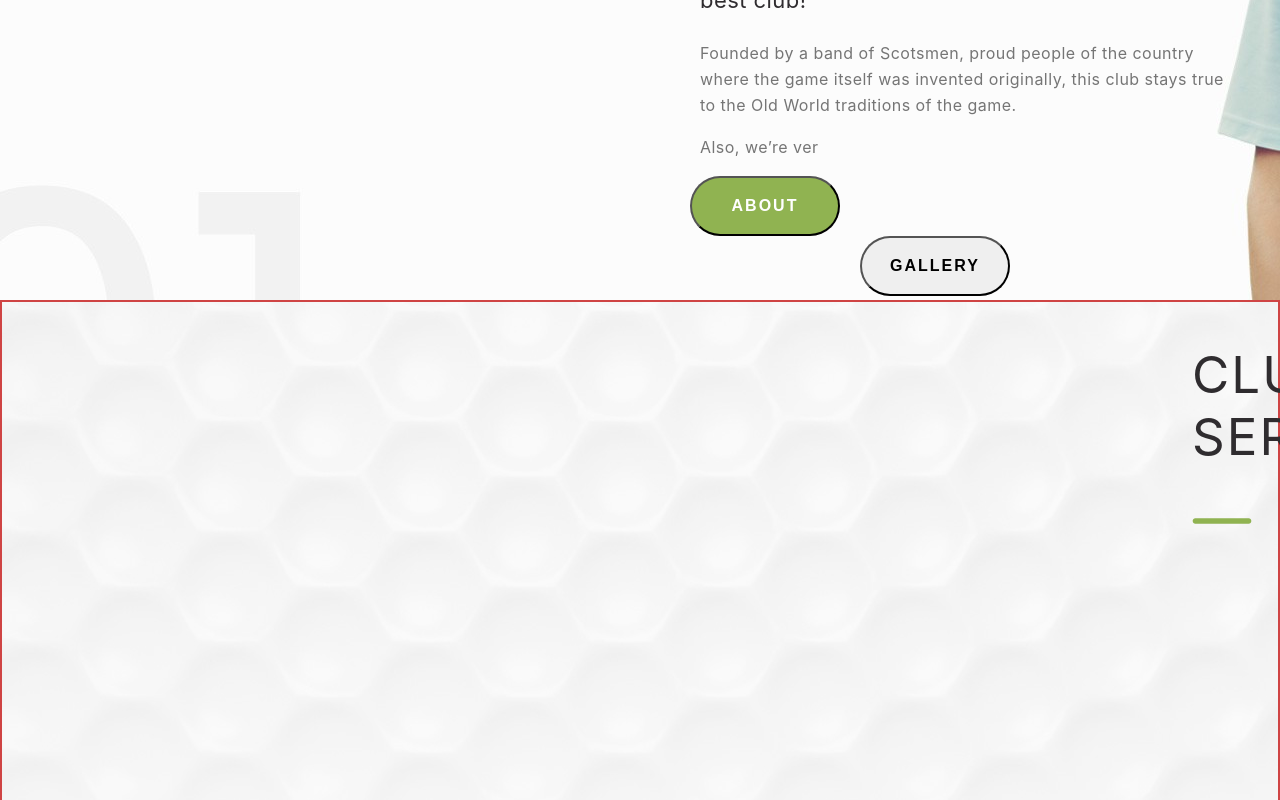
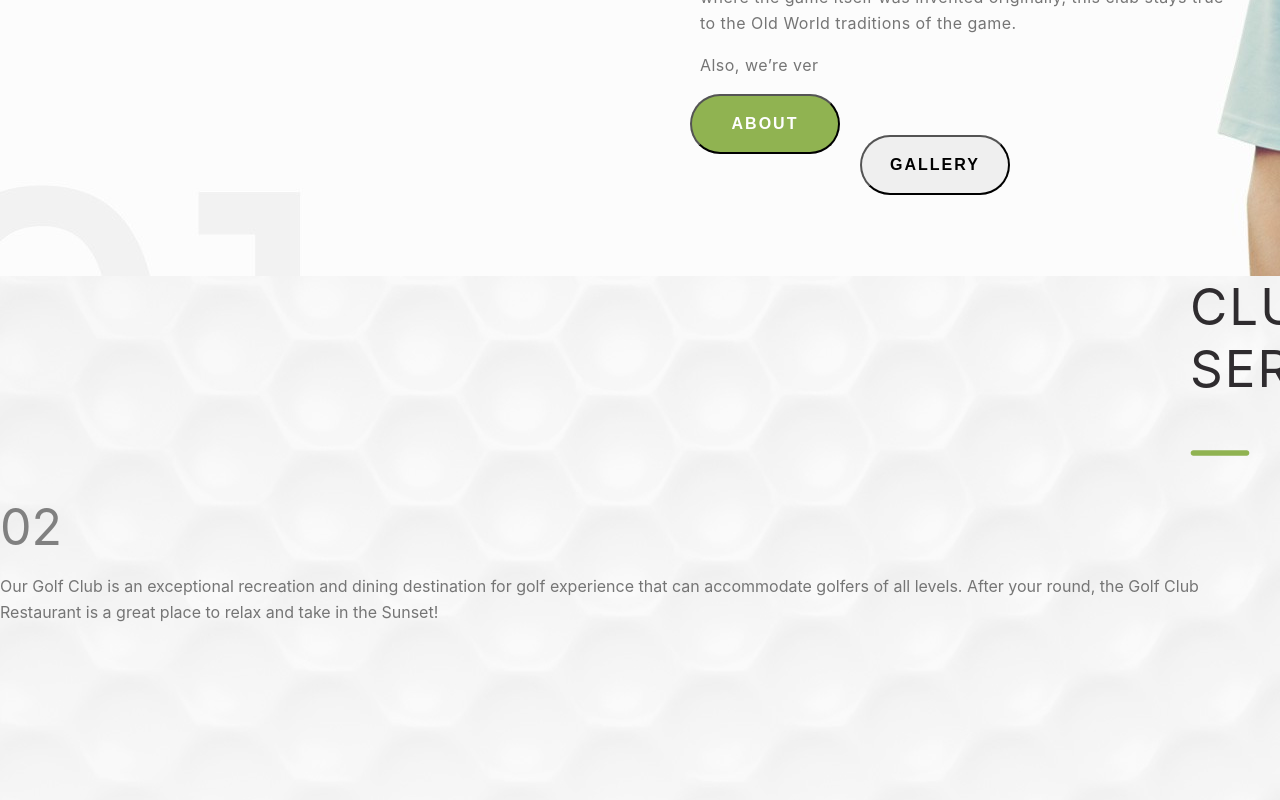
Before and after one commit to MohamedTlilii/GOLF, a React (Create React App) app: page / in a window 1280 px wide. Shown: the part 1300-2100 px from the top of the page. Built offline with nearby package versions, Linux system fonts and the light colour scheme.

Commit message:
almost-done

```diff
--- a/src/App.css
+++ b/src/App.css
@@ -106,7 +106,7 @@
 .intro-icon {
   margin-left: 595px;
   bottom: 45px;
-
+  margin-top: -40px ;
   color: rgb(144, 179, 81);
   /* border: 2px solid rgb(207, 68, 68); */
 }
@@ -121,7 +121,7 @@
   letter-spacing: 0.44px;
   width: 500px;
   margin-left: 600px;
-
+margin-top: -20px ;
   /* border: 2px solid rgb(207, 68, 68); */
 }
 .intro p {
@@ -139,7 +139,8 @@
   background-image: url("../public/assets/img/img3.jpg");
   background-repeat: no-repeat;
   height: 110vh;
-  border: 2px solid rgb(207, 68, 68);
+  /* border: 2px solid rgb(207, 68, 68); */
+  margin-top: -66px;
 }
 .service-icon {
   margin-left: 1180px;
@@ -147,3 +148,15 @@
 
   color: rgb(144, 179, 81);
 }
+.number {
+  font-size: 50px;
+  color: gray;
+
+}
+.service-titlle {
+  color: #757575;
+
+    font-size: 16px;
+    font-weight: 400;
+    line-height: 26px;
+}
--- a/src/Components/Intro.jsx
+++ b/src/Components/Intro.jsx
@@ -46,7 +46,7 @@ function Intro() {
         fontSize="16px"
         fontWeight="700"
         letterSpacing="2px"
-        marginBottom="10px"
+        marginTop="-30px"
 
         // bgColor="rgb(144, 179, 81)"
       />
--- a/src/Components/Service.jsx
+++ b/src/Components/Service.jsx
@@ -14,7 +14,17 @@ function Service() {
         marginLeft="1190px"
         marginBottom="14px"
       />
-<RxDividerHorizontal className="service-icon" fontSize="80px" />    </div>
+      <RxDividerHorizontal className="service-icon" fontSize="80px" />
+        <span className="number">02</span>
+      <div className="service-titlle">
+        <p>
+          Our Golf Club is an exceptional recreation and dining destination for
+          golf experience that can accommodate golfers of all levels. After your
+          round, the Golf Club Restaurant is a great place to relax and take in
+          the Sunset!
+        </p>
+      </div>
+    </div>
   );
 }
 
```
